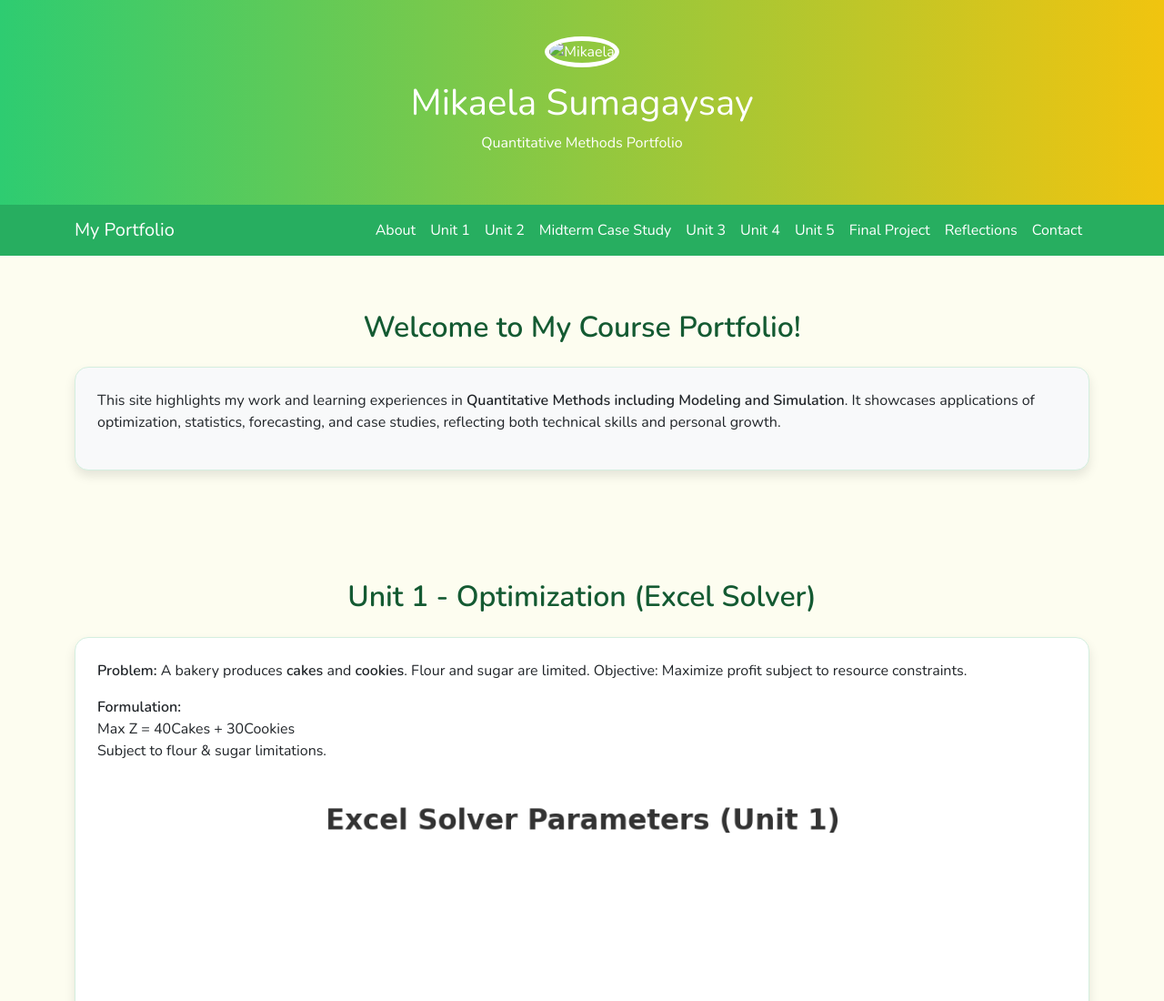
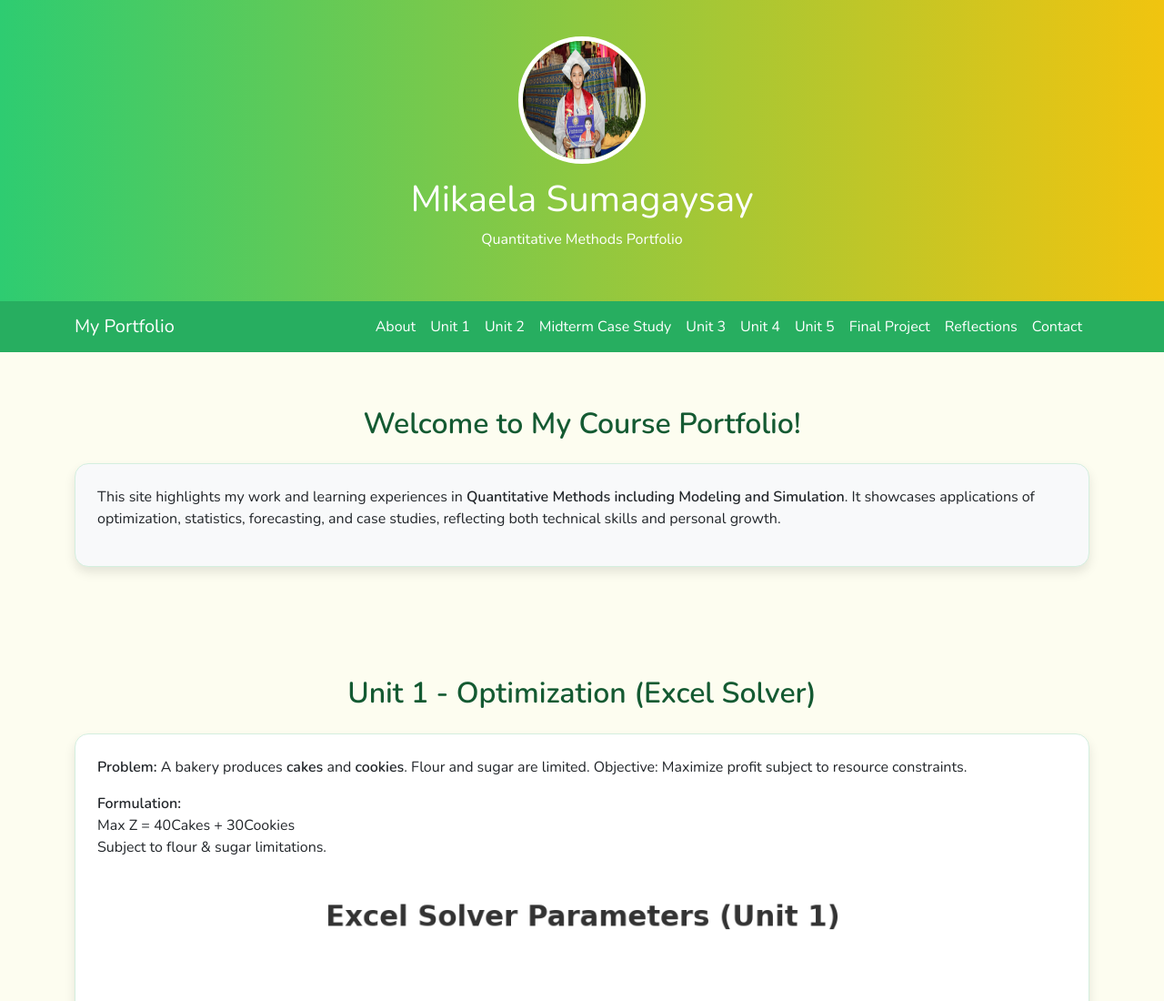
Before and after one commit to eljeancutiebarquillo-create/mikay-portfoliowebsite, a plain HTML site: page index.html in a window 1280 px wide. Shown: the top 1100 px of the page at 91% size. Drawn offline with nearby package versions, Linux system fonts and the light colour scheme.

Commit message:
Update index.html

```diff
--- a/index.html
+++ b/index.html
@@ -63,7 +63,7 @@
 
   <!-- Header -->
   <header>
-    <img src="images/mikaela.jpg" alt="Mikaela">
+    <img src="mikaela.jpg" alt="Mikaela">
     <h1>Mikaela Sumagaysay</h1>
     <p>Quantitative Methods Portfolio</p>
   </header>
```
